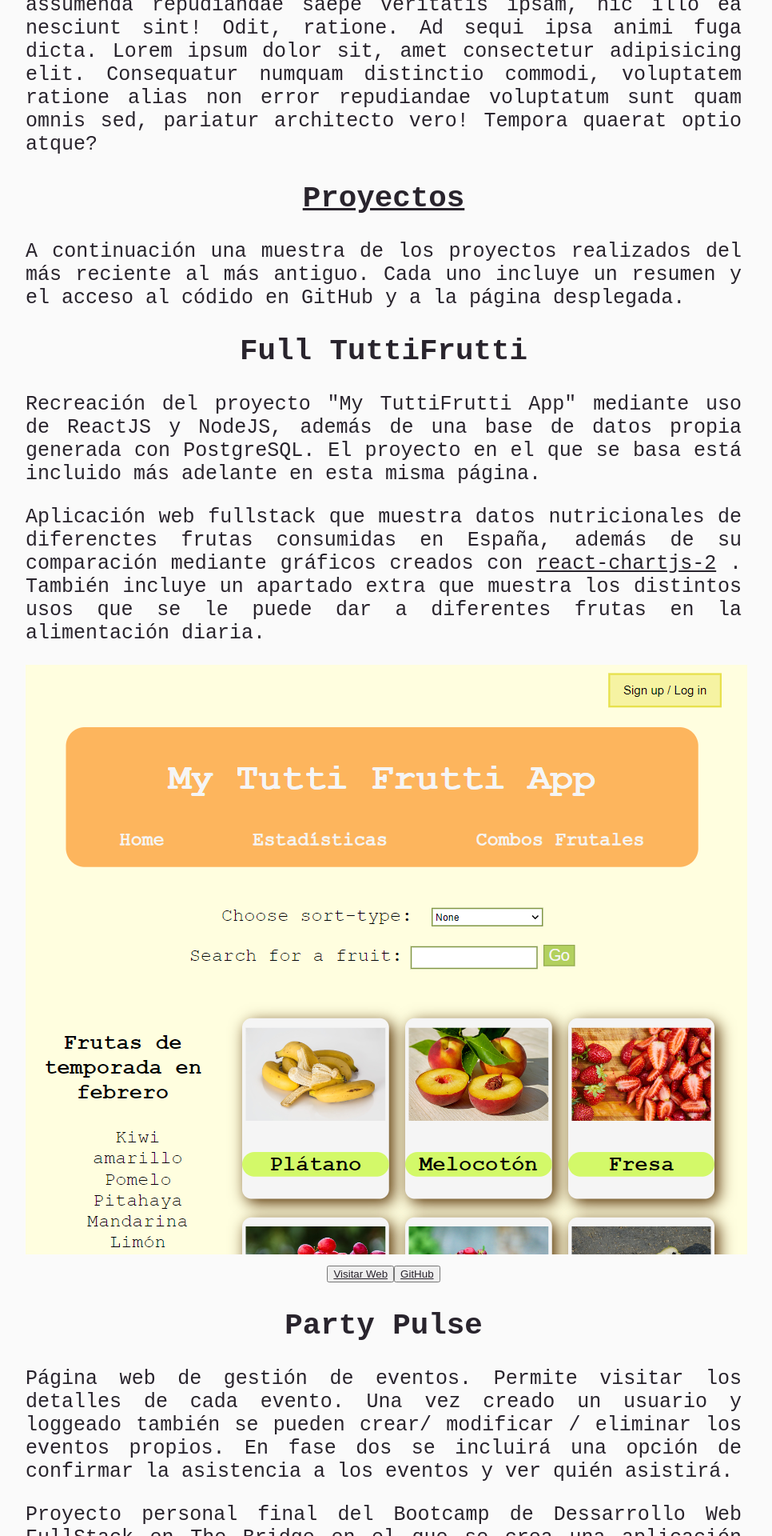
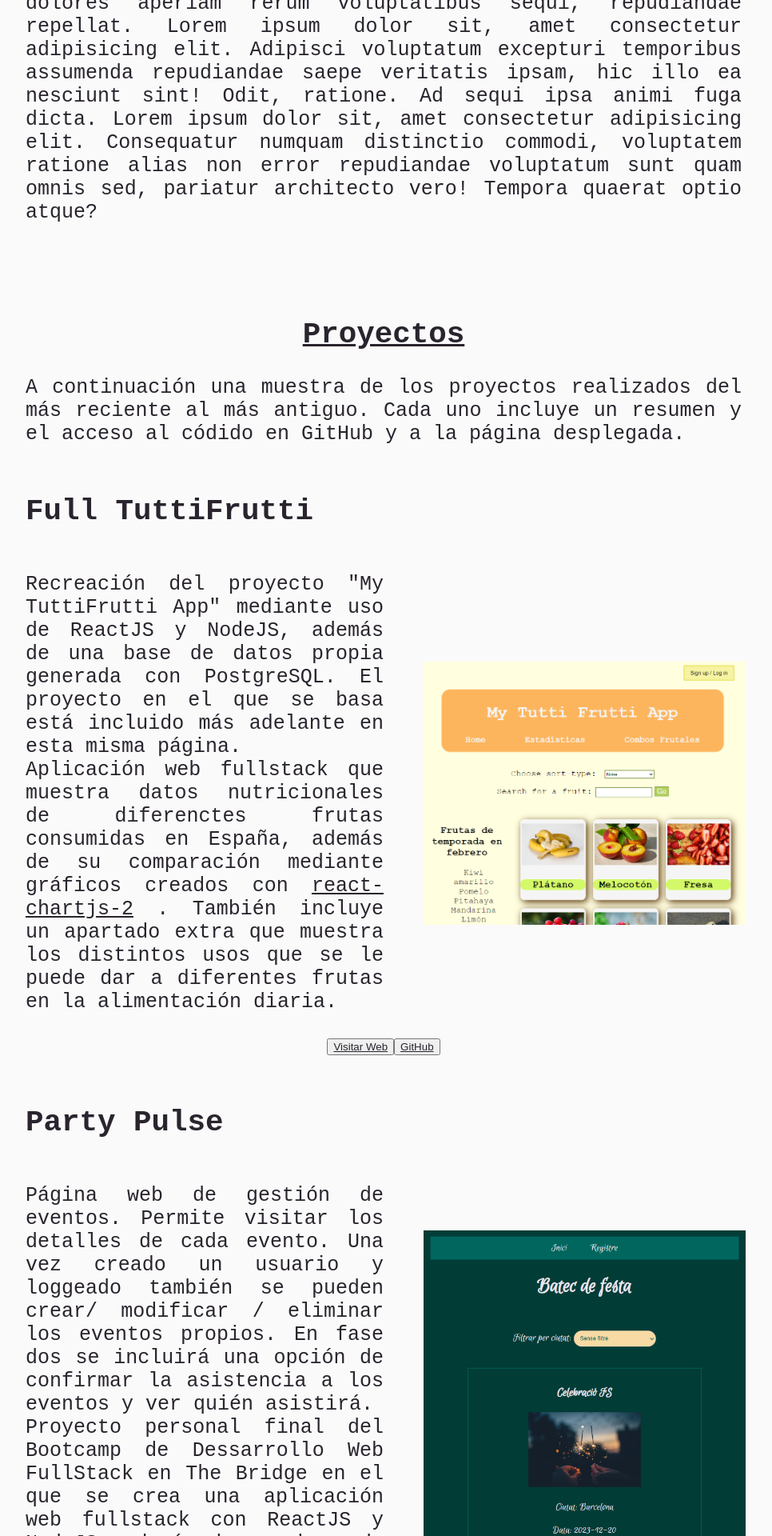
Before and after one commit to CristinaMateo/Portfolio, a React (Vite) app: page / in a window 1280 px wide. Shown: the part 1496-3416 px from the top of the page at 80% size, without its empty margins (160-1126 px from the left). Built offline with nearby package versions, Linux system fonts and the light colour scheme.

Commit message:
grid layout

```diff
--- a/src/components/Main/Experiencia/Experiencia.jsx
+++ b/src/components/Main/Experiencia/Experiencia.jsx
@@ -2,7 +2,7 @@ import React from "react";
 
 const Experiencia = () => {
   return (
-    <section id="experiencia">
+    <section>
       <h1>Experiencia</h1>
       <p>Lorem ipsum dolor sit amet consectetur adipisicing elit. Illum alias, voluptatum quaerat deleniti nihil sed eius delectus libero id ducimus ut et, sunt fugit placeat esse ad blanditiis quae vitae?Lorem, ipsum dolor sit amet consectetur adipisicing elit. Neque voluptatibus minus possimus, ab laudantium eligendi cum et architecto aut sequi illum rem fuga deleniti a minima id, aperiam molestiae facilis?Lorem ipsum dolor sit amet, consectetur adipisicing elit. Odio dolore, quis saepe assumenda illum voluptas autem cumque amet vitae reprehenderit aliquam alias temporibus! Amet at possimus, assumenda perferendis facilis iusto?Lorem ipsum dolor sit amet, consectetur adipisicing elit. Explicabo sed sint numquam mollitia odit iste laudantium nemo animi, dolor quasi ipsa totam quo dolores aperiam rerum voluptatibus sequi, repudiandae repellat.
         Lorem ipsum dolor sit, amet consectetur adipisicing elit. Adipisci voluptatum excepturi temporibus assumenda repudiandae saepe veritatis ipsam, hic illo ea nesciunt sint! Odit, ratione. Ad sequi ipsa animi fuga dicta. Lorem ipsum dolor sit, amet consectetur adipisicing elit. Consequatur numquam distinctio commodi, voluptatem ratione alias non error repudiandae voluptatum sunt quam omnis sed, pariatur architecto vero! Tempora quaerat optio atque?
--- a/src/components/Main/Main.jsx
+++ b/src/components/Main/Main.jsx
@@ -9,7 +9,9 @@ const Main = () => {
   return (
     <main>
       <Home/>
+      <div id="experiencia"></div>
       <Experiencia/>
+      <div id="proyectos"></div>
       <Proyectos/>
     </main>
   );
--- a/src/components/Main/Proyectos/Proyectos.jsx
+++ b/src/components/Main/Proyectos/Proyectos.jsx
@@ -2,66 +2,82 @@ import React from "react";
 
 const Proyectos = () => {
   return (
-    <section id="proyectos">
+    <section>
       <h1>Proyectos</h1>
       <p>A continuación una muestra de los proyectos realizados del más reciente al más antiguo. Cada uno incluye un resumen y el acceso al códido en GitHub y a la página desplegada.</p>
 
       <article>
         <h2>Full TuttiFrutti</h2>
-        <p>Recreación del proyecto "My TuttiFrutti App" mediante uso de ReactJS y NodeJS, además de una base de datos propia generada con PostgreSQL. El proyecto en el que se basa está incluido más adelante en esta misma página.</p>
-        <p>Aplicación web fullstack que muestra datos nutricionales de diferenctes frutas consumidas en España, además de su comparación mediante gráficos creados con <a href="https://react-chartjs-2.js.org/">react-chartjs-2</a> . También incluye un apartado extra que muestra los distintos usos que se le puede dar a diferentes frutas en la alimentación diaria. </p>
+        <article className="grid">
+        <p>Recreación del proyecto "My TuttiFrutti App" mediante uso de ReactJS y NodeJS, además de una base de datos propia generada con PostgreSQL. El proyecto en el que se basa está incluido más adelante en esta misma página.
+        <br />
+        Aplicación web fullstack que muestra datos nutricionales de diferenctes frutas consumidas en España, además de su comparación mediante gráficos creados con <a href="https://react-chartjs-2.js.org/">react-chartjs-2</a> . También incluye un apartado extra que muestra los distintos usos que se le puede dar a diferentes frutas en la alimentación diaria. </p>
         <img src="src\assets\FullFrutti.png" alt="Screenshot Full TuttiFrutti" />
+        </article>
         <button><a href="https://tuttifrutti.onrender.com/">Visitar Web</a></button>
         <button><a href="https://github.com/CristinaMateo/Full-TuttiFrutti">GitHub</a></button>
       </article>
 
       <article>
         <h2> Party Pulse</h2>
-        <p>Página web de gestión de eventos. Permite visitar los detalles de cada evento. Una vez creado un usuario y loggeado también se pueden crear/ modificar / eliminar los eventos propios. En fase dos se incluirá una opción de confirmar la asistencia a los eventos y ver quién asistirá.</p>
-        <p>Proyecto personal final del Bootcamp de Dessarrollo Web FullStack en The Bridge en el que se crea una aplicación web fullstack con ReactJS y NodeJS, además de una base de datos generada con PostgreSQL.</p>
+        <article className="grid">
+        <p>Página web de gestión de eventos. Permite visitar los detalles de cada evento. Una vez creado un usuario y loggeado también se pueden crear/ modificar / eliminar los eventos propios. En fase dos se incluirá una opción de confirmar la asistencia a los eventos y ver quién asistirá.
+        <br />
+        Proyecto personal final del Bootcamp de Dessarrollo Web FullStack en The Bridge en el que se crea una aplicación web fullstack con ReactJS y NodeJS, además de una base de datos generada con PostgreSQL.</p>
         <img src="src\assets\partyPulse.png" alt="Screenshot Party Pulse" />
+        </article>
         <button><a href="https://partypulse-ynvm.onrender.com/">Visitar Web</a></button>
         <button><a href="https://github.com/CristinaMateo/Batec_de_Festa">GitHub</a></button>
       </article>
 
       <article>
         <h2>PokeApp</h2>
+        <article className="grid">
         <p>Aplicación web creada con React que funciona como Pokédex que interactúa con la PokeApi mostrando así los detalles de cada pokémon. Permite realizar búsquedas mediante el id del pokémon o su nombre, además de crear nuevos pokémon con react-hook-form guardados en el contexto. <br />
         Es un proyecto que forma parte de la evolución del aprendizaje durante el Bootcamp de Dessarrollo Web FullStack en The Bridge y se practica el uso de useDebounce(), useEffect(), useState(), useContext() y useParams().</p>
         <img src="src\assets\pokeapp.png" alt="Screenshot PokeApp" />
+        </article>
         <button><a href="https://sweet-kitsune-b9bcb3.netlify.app">Visitar Web</a></button>
         <button><a href="https://github.com/CristinaMateo/weatherInfo">GitHub</a></button>
       </article>
 
       <article>
         <h2>WeatherInfo</h2>
+        <article className="grid">
         <p>Aplicación web creada con React que interactúa con <a href="https://openweathermap.org/">OpenWeather</a> para mostrar la predicción del tiempo cada tres horas de los siguientes cinco días según la ciudad que busque el usuario. <br />
         Es un proyecto que forma parte de la evolución del aprendizaje durante el Bootcamp de Dessarrollo Web FullStack en The Bridge y se practica el uso de useDebounce(), useEffect(), useState(), useContext() y useParams().</p>
-        <img src="src\assets\weather.png" alt="" />
+        <img src="src\assets\weather.png" alt="screenshot WeatherInfo" />
+        </article>
         <button><a href="https://yourweatherinfobycris.netlify.app/">Visitar Web</a></button>
         <button><a href="https://github.com/CristinaMateo/pokeApp">GitHub</a></button>
       </article>
 
       <article>
         <h2>My TuttiFrutti App</h2>
+        <article className="grid">
         <p>Aplicación web creada con Vanilla que interactúa con la api de <a href="https://www.fruityvice.com/">Fruityvice</a> para mostrar datos nutricionales de diferenctes frutas, si son parte de la temporada actual según el momento de consulta y su comparación nutricional mediante gráficos creados con <a href="https://www.chartjs.org/docs/latest/">chartjs</a>.</p>
-        <img src="src\assets\myTF.png" alt="" />
+        <img src="src\assets\myTF.png" alt="Screenshot My TuttiFrutti" />
+        </article>
         <button><a href="https://cristinamateo.github.io/mytuttifruttiApp/">Visitar Web</a></button>
         <button><a href="https://github.com/CristinaMateo/mytuttifruttiApp">GitHub</a></button>
       </article>
 
       <article>
         <h2> Second Quiz</h2>
+        <article className="grid">
         <p>Segunda práctica de quiz. Creado con Vanilla hace peticiones a <a href="https://opentdb.com/">Open DB</a> Para crear un quiz con una temática televisiva y preguntas aleatorias que proporciona la API. Estilada como un teletexto para que concuerde con la temática del quiz. Ha sido gestionada con Firebase para los datos del usuario y su progreso en cada realización que haga del quiz.</p>
-        <img src="src\assets\Telequiz.png" alt="" />
+        <img src="src\assets\Telequiz.png" alt="Screenshot Second Quiz" />
+        </article>
         <button><a href="https://cristinamateo.github.io/secQuiz/">Visitar Web</a></button>
         <button><a href="https://github.com/CristinaMateo/secQuiz">GitHub</a></button>
       </article>
 
       <article>
         <h2> First quiz</h2>
+        <article className="grid">
         <p>Primer proyecto con Vanilla, es el proyecto precursor de Second Quiz. Este fue el primer proyecto desarrollado con JS para manejar las respuestas del quiz y mostrar la puntuación final una vez que el usuario envía sus respuestas. </p>
-        <img src="src\assets\FQuiz.png" alt="" />
+        <img src="src\assets\FQuiz.png" alt="Screenshot First Quiz" />
+        </article>
         <button><a href="https://cristinamateo.github.io/Quiz/">Visitar Web</a></button>
         <button><a href="https://github.com/CristinaMateo/Quiz">GitHub</a></button>
       </article>
--- /dev/null
+++ b/src/styles/components/_Proyectos.scss
@@ -0,0 +1,22 @@
+@import '../utils/variables.scss';
+
+#experiencia,#proyectos{
+    padding: 30px;
+}
+
+h2{
+    align-self: self-start;
+    display: flex;
+    padding-top: 30px;
+}
+
+.grid{
+    display: grid;
+    grid-template-columns: 1fr 1fr;
+}
+
+.grid>img{
+    width: 90%;
+    padding-left: 50px;
+    margin: auto;
+}
--- a/src/styles/styles.scss
+++ b/src/styles/styles.scss
@@ -1,3 +1,4 @@
 @import './views/App';
 @import './components/Home';
-@import './components/Header'
+@import './components/Header';
+@import './components/Proyectos';
```
Also changed, not shown: src/styles/components/_Home.scss (line endings or trailing spaces).
